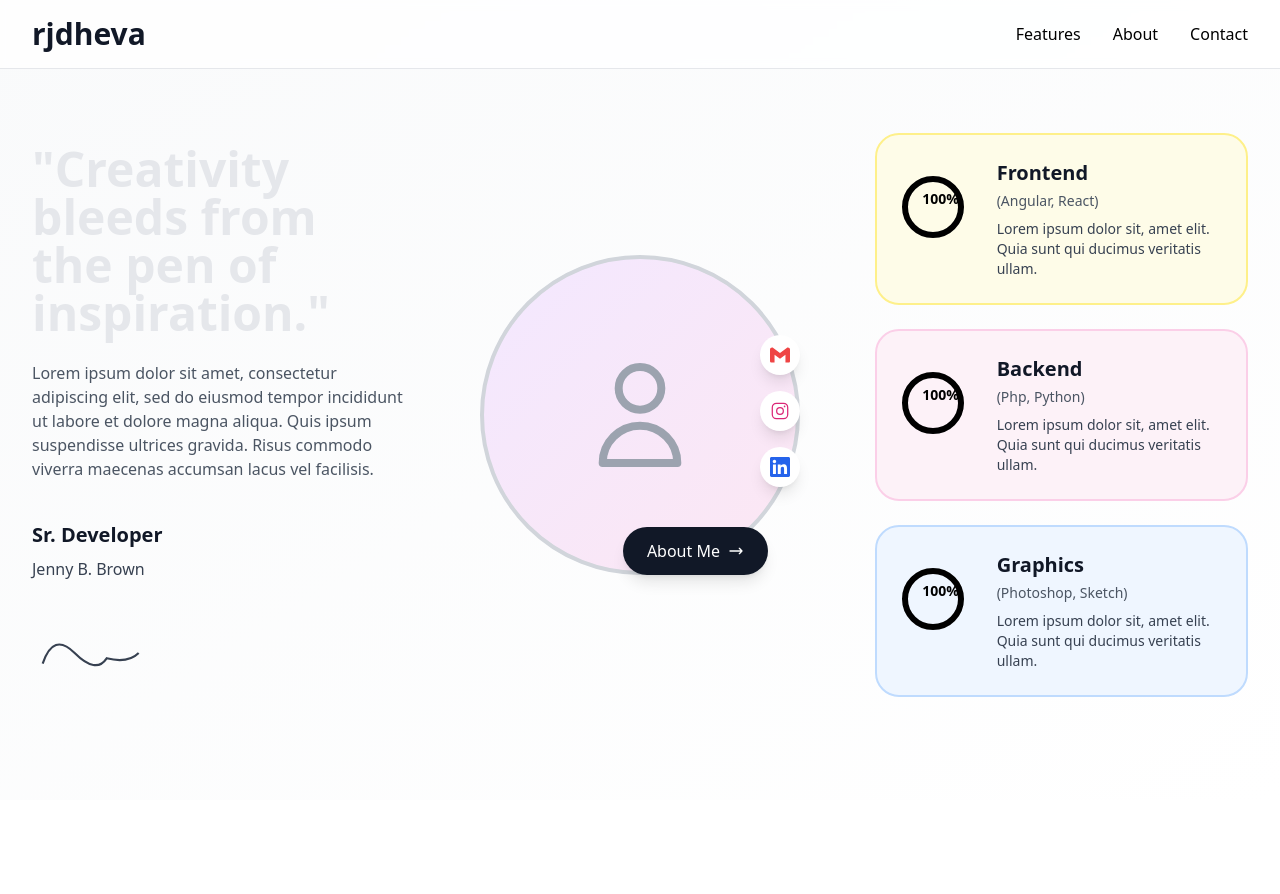
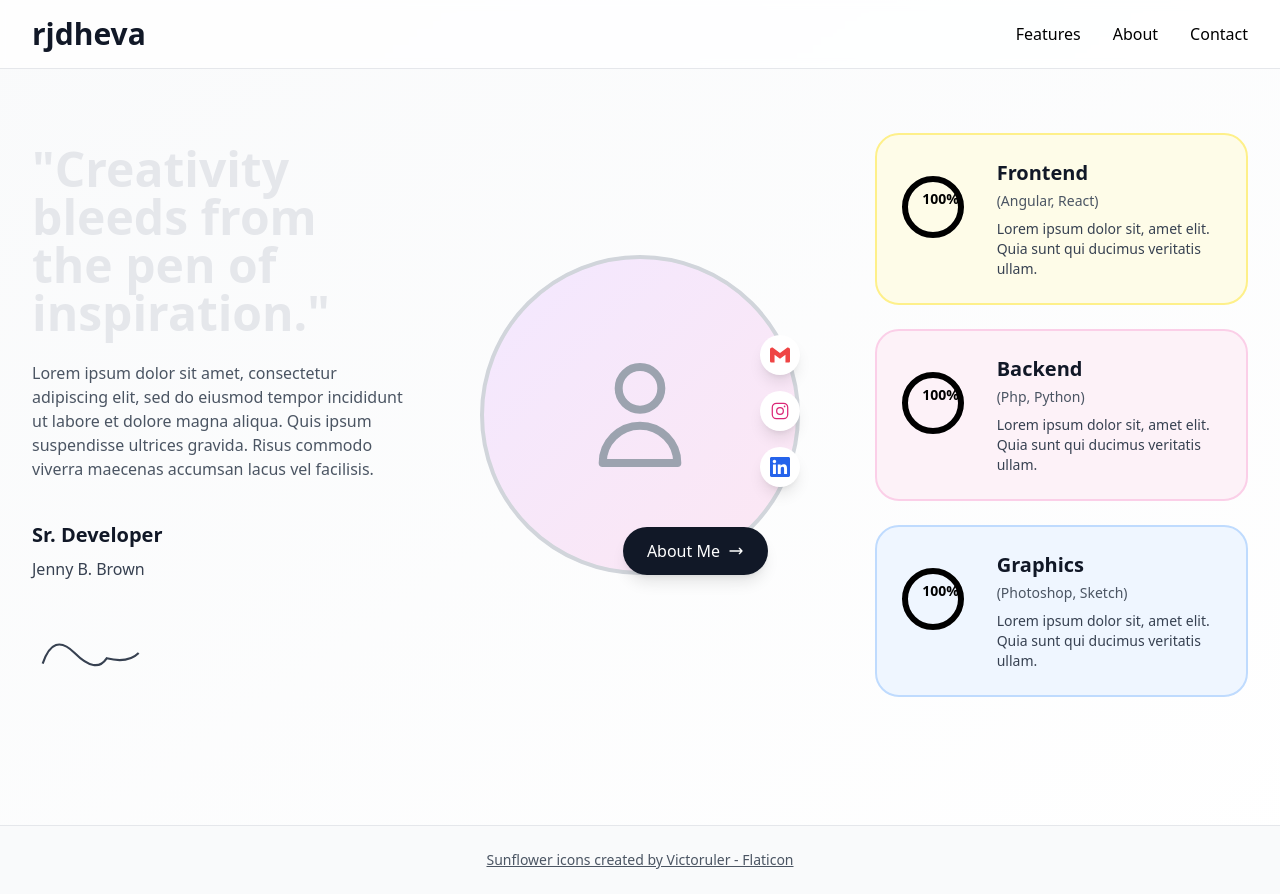
Before and after one commit to JustCodeDaily/rjdheva, a React (Vite) app: page / in a window 1280 px wide. Before the commit the page ends 800 px from the top, so only its background shows below. Built offline with nearby package versions, Linux system fonts and the light colour scheme.

Commit message:
Add footer with Flaticon sunflower attribution link
Added footer with attribution for sunflower icons.

```diff
--- a/src/LandingPage.jsx
+++ b/src/LandingPage.jsx
@@ -67,6 +67,23 @@ export default function LandingPage() {
           </div>
         </div>
       </main>
+
+            {/* Footer with Attribution */}
+      <footer className="bg-gray-50 border-t border-gray-200 py-6 mt-16">
+        <div className="max-w-7xl mx-auto px-4 sm:px-6 lg:px-8 text-center">
+          <p className="text-sm text-gray-600">
+            <a
+              href="https://www.flaticon.com/free-icons/sunflower"
+              title="sunflower icons"
+              className="hover:text-gray-900 transition underline"
+              target="_blank"
+              rel="noopener noreferrer"
+            >
+              Sunflower icons created by Victoruler - Flaticon
+            </a>
+          </p>
+        </div>
+      </footer>
     </div>
   );
 }
```
